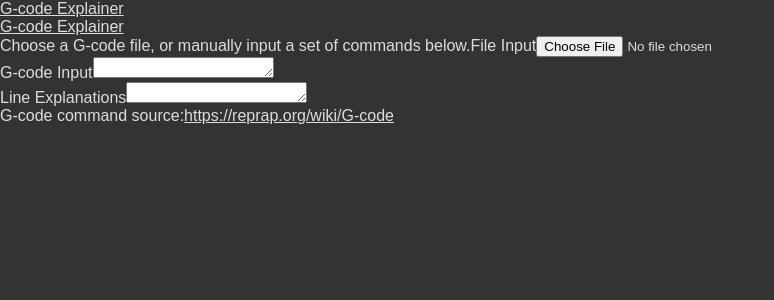
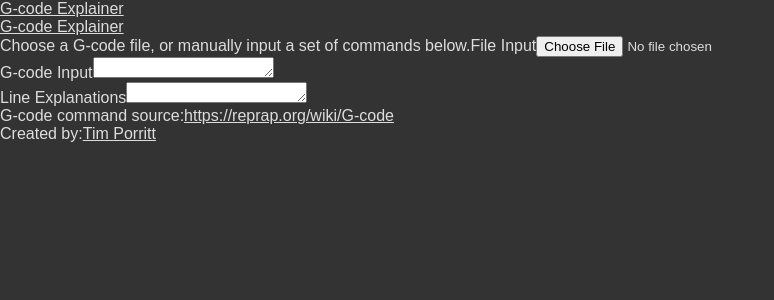
Before and after one commit to Cimera42/gcode-explainer, a React app: page / in a window 1280 px wide. Shown: the top 300 px of the page, without its empty margins (0-774 px from the left). Built offline with nearby package versions, Linux system fonts and the light colour scheme.

Commit message:
Icon, name link

```diff
--- a/src/Parts/GcodeEntry/GcodeEntry.jsx
+++ b/src/Parts/GcodeEntry/GcodeEntry.jsx
@@ -139,8 +139,21 @@ class GcodeEntry extends React.Component {
 				<div styleName="inner-container">
 					<div styleName="styled-container">
 						G-code command source:
-						<a href="https://reprap.org/wiki/G-code">
+						<a
+							href="https://reprap.org/wiki/G-code"
+							target="_blank"
+							rel="noopener noreferrer"
+						>
 							https://reprap.org/wiki/G-code
+						</a>
+						<br/>
+						Created by:
+						<a
+							href="https://github.com/Cimera42"
+							target="_blank"
+							rel="noopener noreferrer"
+						>
+							Tim Porritt
 						</a>
 					</div>
 				</div>
```
Also changed, not shown: public/icon.png (added), 1 other file (tests, documents, lock files or other folders).
